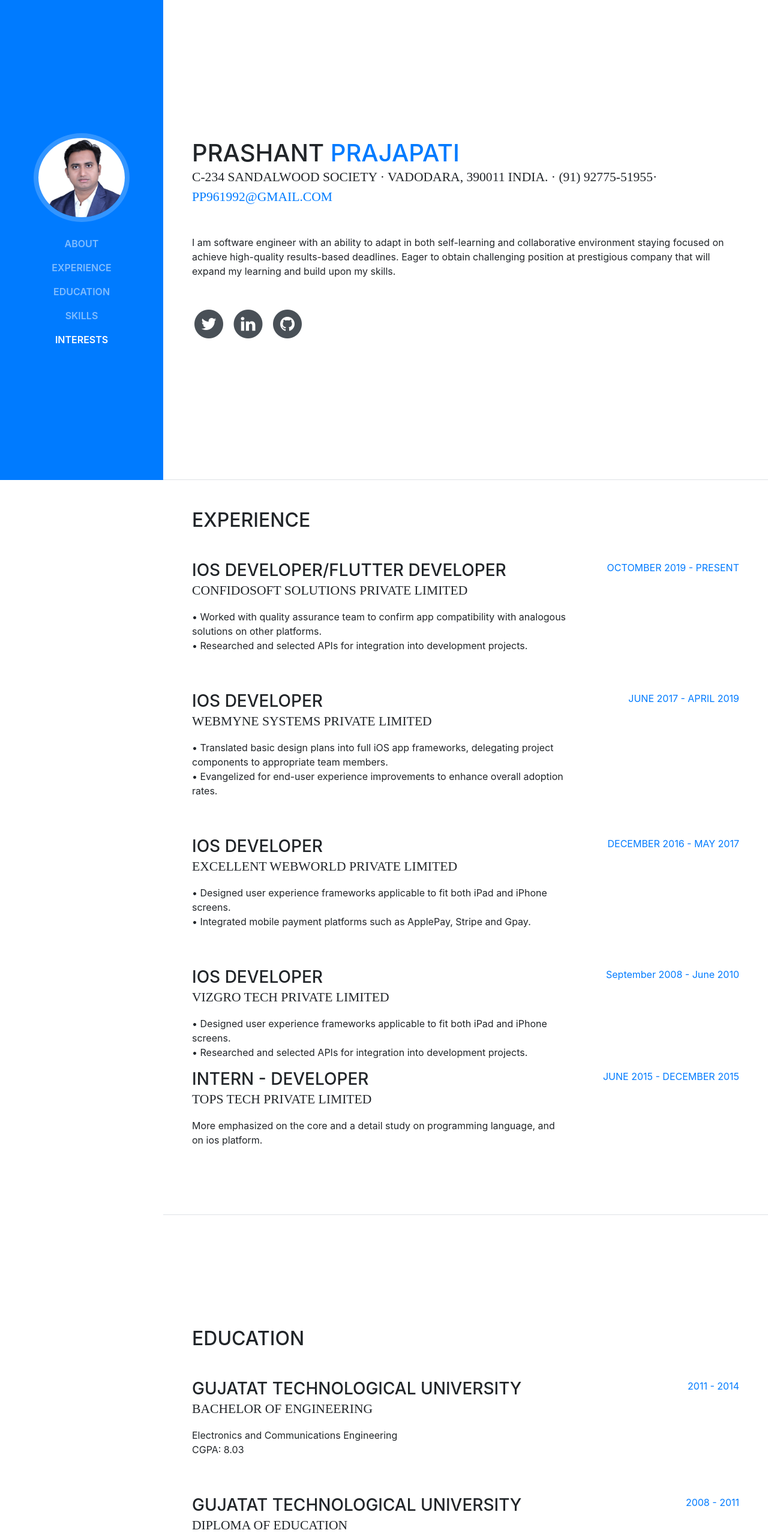
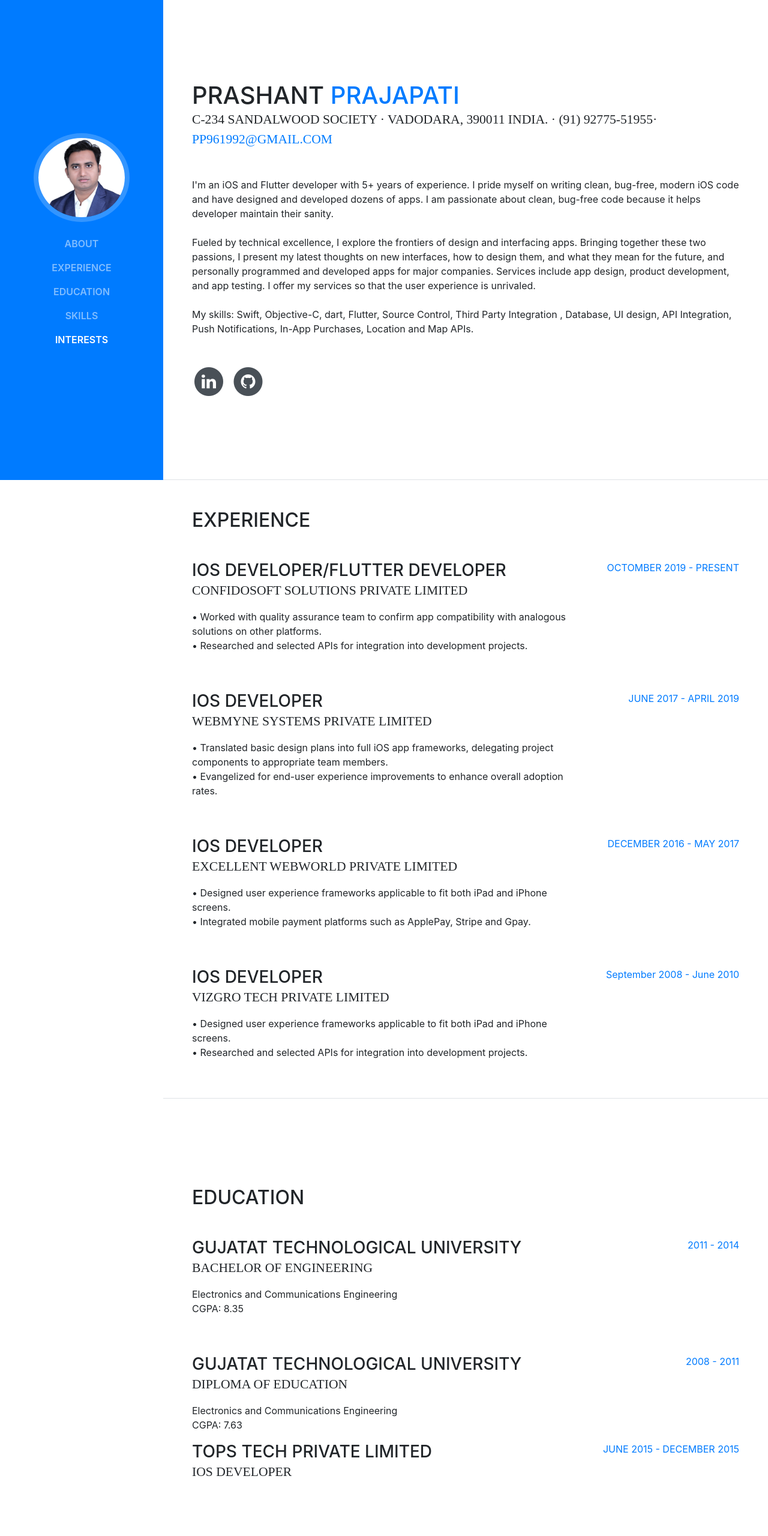
Before and after one commit to Prashant961992/prashant, a website with bundled scripts: page index.html in a window 1280 px wide. Shown: the top 2560 px of the page at 60% size. Built offline with nearby package versions, Linux system fonts and the light colour scheme; a web font is replaced by a local one.

Commit message:
Change Html files

```diff
--- a/index.html
+++ b/index.html
@@ -31,7 +31,7 @@
 
   <nav class="navbar navbar-expand-lg navbar-dark bg-primary fixed-top" id="sideNav">
     <a class="navbar-brand js-scroll-trigger" href="#page-top">
-      <span class="d-block d-lg-none">Start Bootstrap</span>
+      <span class="d-block d-lg-none">Prashant Prajapati</span>
       <span class="d-none d-lg-block">
         <img class="img-fluid img-profile rounded-circle mx-auto mb-2" src="img/profile.jpg" alt="">
       </span>
@@ -74,9 +74,19 @@
         <div class="subheading mb-5">C-234 Sandalwood Society · Vadodara, 390011 India. · (91) 92775-51955·
           <a href="mailto:pp961992@gmail.com">pp961992@gmail.com</a>
         </div>
-        <p class="mb-5">I am software engineer with an ability to adapt in both self-learning and collaborative
-          environment staying focused on achieve high-quality results-based deadlines. Eager to obtain challenging
-          position at prestigious company that will expand my learning and build upon my skills.</p>
+        <p class="mb-5">I'm an iOS and Flutter developer with 5+ years of experience. I pride myself on writing clean,
+          bug-free, modern iOS code and have designed and developed dozens of apps. I am passionate about clean,
+          bug-free code because it helps developer maintain their sanity.
+          <br><br>
+          Fueled by technical excellence, I explore the frontiers of design and interfacing apps. Bringing together
+          these two passions, I present my latest thoughts on new interfaces, how to design them, and what they mean for
+          the future, and personally programmed and developed apps for major companies. Services include app design,
+          product development, and app testing. I offer my services so that the user experience is unrivaled.
+          <br><br>
+          My skills:
+          Swift, Objective-C, dart, Flutter, Source Control, Third Party Integration , Database, UI design, API
+          Integration, Push Notifications, In-App Purchases, Location and Map APIs.
+        </p>
         <ul class="list-inline list-social-icons mb-0">
           <!-- <li class="list-inline-item">
               <a href="#">
@@ -86,16 +96,16 @@
                 </span>
               </a>
             </li> -->
-          <li class="list-inline-item">
+          <!-- <li class="list-inline-item">
             <a href="#">
               <span class="fa-stack fa-lg">
                 <i class="fa fa-circle fa-stack-2x"></i>
                 <i class="fa fa-twitter fa-stack-1x fa-inverse"></i>
               </span>
             </a>
-          </li>
+          </li> -->
           <li class="list-inline-item">
-            <a href="#">
+            <a href="https://www.linkedin.com/in/prashant-prajapati-76639778">
               <span class="fa-stack fa-lg">
                 <i class="fa fa-circle fa-stack-2x"></i>
                 <i class="fa fa-linkedin fa-stack-1x fa-inverse"></i>
@@ -103,7 +113,7 @@
             </a>
           </li>
           <li class="list-inline-item">
-            <a href="#">
+            <a href="https://github.com/Prashant961992">
               <span class="fa-stack fa-lg">
                 <i class="fa fa-circle fa-stack-2x"></i>
                 <i class="fa fa-github fa-stack-1x fa-inverse"></i>
@@ -171,7 +181,7 @@
           </div>
         </div>
 
-        <div class="resume-item d-flex flex-column flex-md-row mb-5">
+        <!-- <div class="resume-item d-flex flex-column flex-md-row mb-5">
           <div class="resume-content mr-auto">
             <h3 class="mb-0">Intern - Developer</h3>
             <div class="subheading mb-3">TOPS Tech Private Limited</div>
@@ -181,7 +191,7 @@
           <div class="resume-date text-md-right">
             <span class="text-primary">JUNE 2015 - DECEMBER 2015</span>
           </div>
-        </div>
+        </div> -->
 
       </div>
 
@@ -196,7 +206,7 @@
             <h3 class="mb-0">GUJATAT TECHNOLOGICAL UNIVERSITY</h3>
             <div class="subheading mb-3">Bachelor of Engineering</div>
             <div>Electronics and Communications Engineering</div>
-            <p>CGPA: 8.03</p>
+            <p>CGPA: 8.35</p>
           </div>
           <div class="resume-date text-md-right">
             <span class="text-primary">2011 - 2014</span>
@@ -208,10 +218,22 @@
             <h3 class="mb-0">GUJATAT TECHNOLOGICAL UNIVERSITY</h3>
             <div class="subheading mb-3">Diploma of Education</div>
             <div>Electronics and Communications Engineering</div>
-            <p>GPA: 7.63</p>
+            <p>CGPA: 7.63</p>
           </div>
           <div class="resume-date text-md-right">
             <span class="text-primary">2008 - 2011</span>
+          </div>
+        </div>
+
+        <div class="resume-item d-flex flex-column flex-md-row">
+          <div class="resume-content mr-auto">
+            <h3 class="mb-0">TOPS Tech Private Limited</h3>
+            <div class="subheading mb-3">IOS Developer</div>
+            <!-- <div>Electronics and Communications Engineering</div> -->
+            <!-- <p>CGPA: 7.63</p> -->
+          </div>
+          <div class="resume-date text-md-right">
+            <span class="text-primary">JUNE 2015 - DECEMBER 2015</span>
           </div>
         </div>
 
@@ -307,10 +329,6 @@
           </li>
           <li>
             <i class="fa-li fa fa-check"></i>
-            Third Party Integration
-          </li>
-          <li>
-            <i class="fa-li fa fa-check"></i>
             Unit Testing &amp; Debugging
           </li>
           <li>
@@ -328,8 +346,11 @@
     <section class="resume-section p-3 p-lg-5 d-flex flex-column" id="interests">
       <div class="my-auto">
         <h2 class="mb-5">Interests</h2>
-        <p>Apart from being a Software developer, I enjoy most of my time outdoors. During the warmer months here in Mount Abu, I enjoy mountain biking, free climbing, and kayaking.</p>
-        <p class="mb-0">When forced indoors, I follow some sci-fi and fantasy genre movies and television shows and spend a Precious time exploring the latest technology advancements in the Mobile applications development world.</p>
+        <p>Apart from being a Software developer, I enjoy most of my time outdoors. During the warmer months here in
+          Mount Abu, I enjoy mountain biking, free climbing, and kayaking.</p>
+        <p class="mb-0">When forced indoors, I follow some sci-fi and fantasy genre movies and television shows and
+          spend a Precious time exploring the latest technology advancements in the Mobile applications development
+          world.</p>
       </div>
     </section>
 
```
Also changed, not shown: css/resume.min.css (+1 -1 lines).
